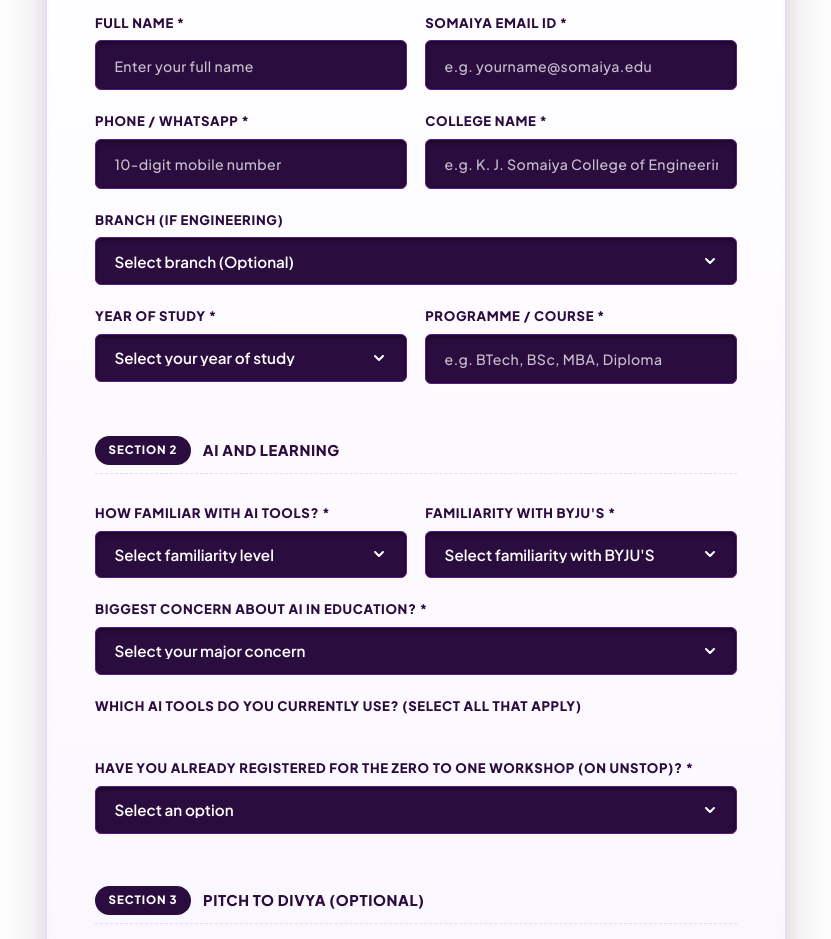
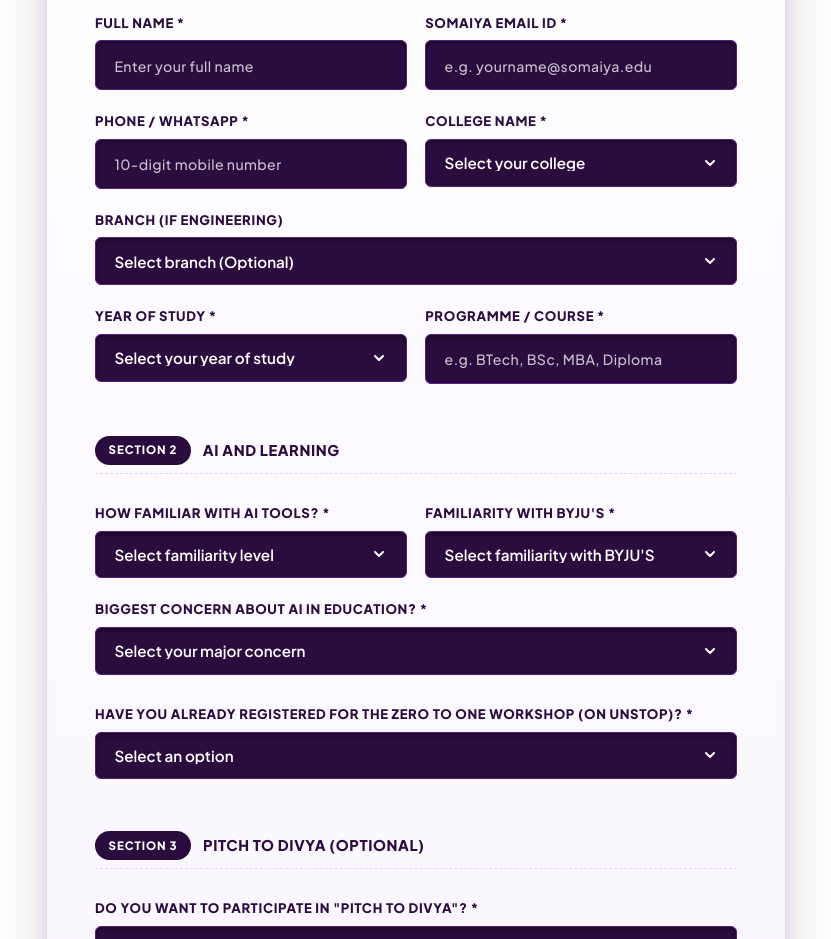
Before and after one commit to bloomboxkjsce/TheNextChapter, a website: page Speaker_Reg_BB/frontend/index.html in a window 1280 px wide. Shown: the part 5780-6719 px from the top of the page, without its empty margins (224-1055 px from the left). Drawn offline with nearby package versions, Linux system fonts and the light colour scheme; files whose address does not match are found by name.

Commit message:
Update college name input to select dropdown
Replaced college name input field with a select dropdown and removed AI tools section.

```diff
--- a/Speaker_Reg_BB/frontend/index.html
+++ b/Speaker_Reg_BB/frontend/index.html
@@ -1,7 +1,7 @@
 <!DOCTYPE html>
 <html lang="en">
 <head>
-     <base href="/thenextchapter-registrations/">
+    <base href="/thenextchapter-registrations/">
     <meta charset="UTF-8">
     <meta name="viewport" content="width=device-width, initial-scale=1.0, maximum-scale=5.0">
     <title>TheNextChapter - Bloombox</title>
@@ -516,13 +516,13 @@
                                     <label for="collegeName" class="form-label">
                                         <span>COLLEGE NAME *</span>
                                     </label>
-                                    <input
-                                        type="text"
-                                        id="collegeName"
-                                        class="input-control"
-                                        placeholder="e.g. K. J. Somaiya College of Engineering"
-                                        required
-                                    >
+                                    <select id="collegeName" class="input-control" required>
+                                        <option value="" disabled selected>Select your college</option>
+                                        <option value="KJ Somaiya School of Engineering">KJ Somaiya School of Engineering</option>
+                                        <option value="KJ Somaiya Institute of Management">KJ Somaiya Institute of Management</option>
+                                        <option value="KJ Somaiya Institute of Arts and Commerce">KJ Somaiya Institute of Arts and Commerce</option>
+                                        <option value="Others">Others</option>
+                                    </select>
                                     <div class="error-message" id="collegeName-error"></div>
                                 </div>
                             </div>
@@ -610,17 +610,7 @@
                                 <div class="error-message" id="aiEducationConcerns-error"></div>
                             </div>
 
-                            <!-- Which AI Tools do you currently use? -->
-                            <div class="form-group">
-                                <label class="form-label">
-                                    <span>WHICH AI TOOLS DO YOU CURRENTLY USE? (SELECT ALL THAT APPLY)</span>
-                                </label>
-                                <div class="chip-grid" id="ai-agents-chip-grid">
-                                    <!-- Populated dynamically via JS -->
-                                </div>
-                                <input type="hidden" id="aiAgentsUsed" name="aiAgentsUsed" value="">
-                                <div class="error-message" id="aiAgentsUsed-error"></div>
-                            </div>
+
 
                             <!-- Workshop (Unstop) Status * -->
                             <div class="form-group" style="margin-top: 0.5rem;">
```
